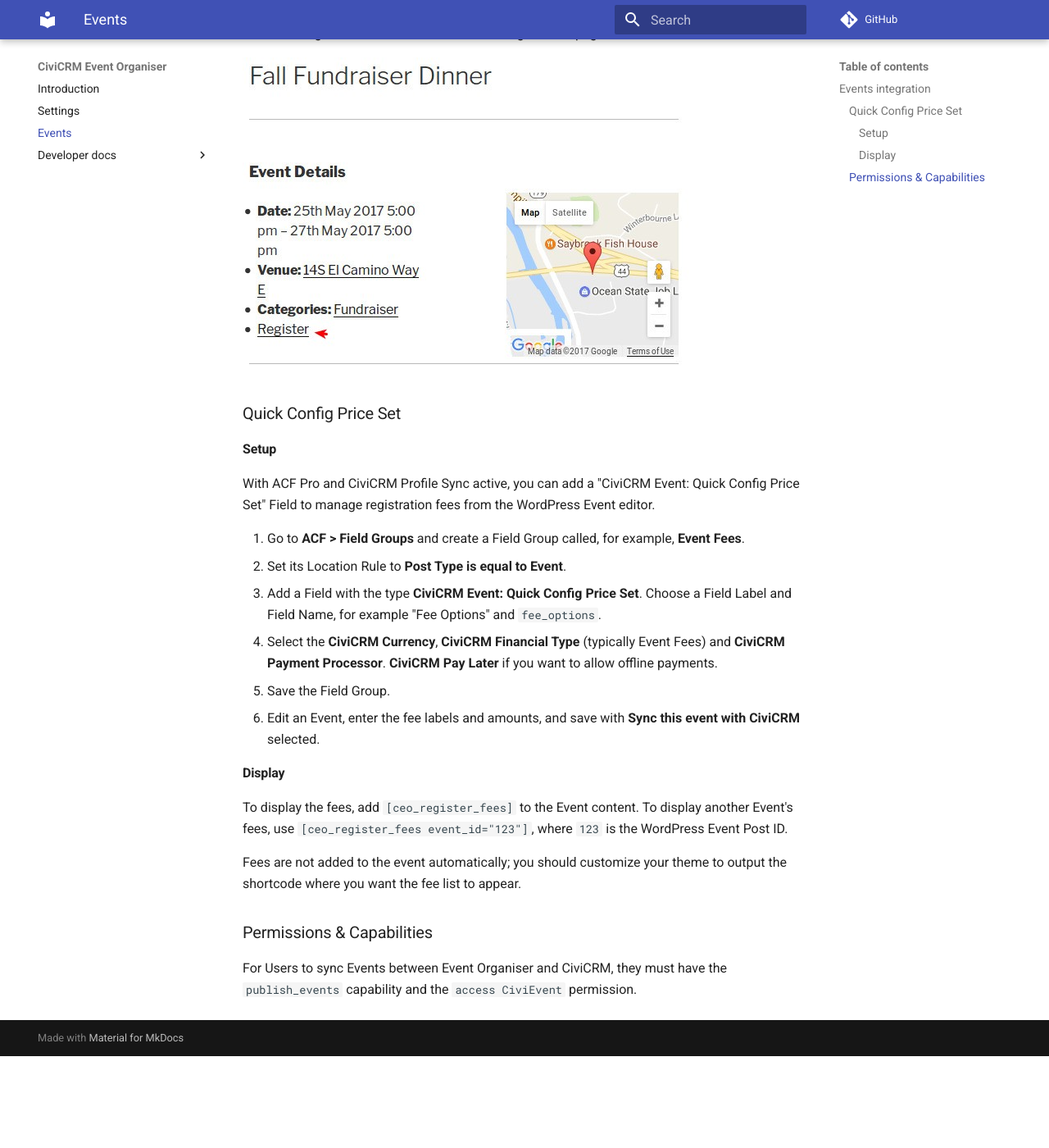
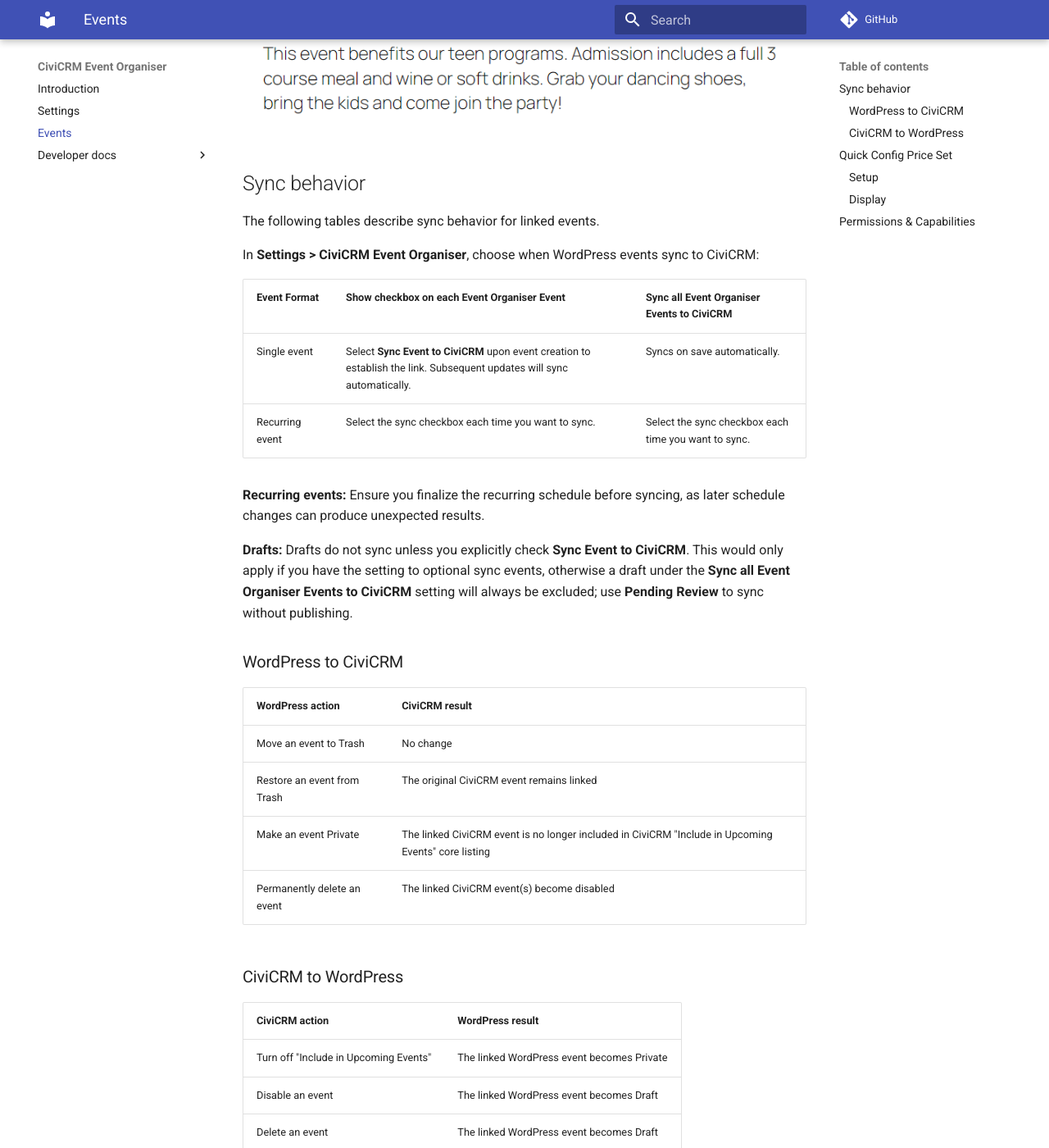
Before and after one commit to christianwach/civicrm-event-organiser, an MkDocs documentation site: the page built from docs/events.md, in a window 1280 px wide and 1400 px high, scrolled down 1881 px. Shown: the whole window at 82% size. Built offline with MkDocs 1.6.1 and Material for MkDocs 9.7.7, drawn with Linux system fonts in a browser that asks for light colours; comment, search, counter and statistics services are not loaded; old or Windows-style settings are respelled for this version of MkDocs; before the commit the page ends 3169 px from its top, so only the background shows below that; some of the changed text lies outside the part shown.

Commit message:
Docs: clarify event sync behavior and refresh settings screenshots

```diff
--- a/docs/events.md
+++ b/docs/events.md
@@ -1,22 +1,61 @@
-## Events integration
+# Events integration
 
-When adding a New Event in Event Organiser there are now some CiviCRM Settings that can be used if event will use CiviCRM integration for Registration.  When adding a New Event there are fewer settings visible.
+When adding a New Event in Event Organiser there are some CiviCRM Settings that can be used if an event will use CiviCRM integration for Registration. When adding a New Event there are fewer settings visible.
 
-![CiviCRM Event Organiser Event Specific Settings](./images/ceo-event-specific-settings.jpg)
+If you will also be enabling Registration, select the **Enable Online Registration** option and select the Profile, Participant Role, and fill out Confirmation Page and Email settings. The default [settings](./settings.md) will be used if nothing is changed.
 
-Once your event details are in place, if this event will also be in CiviCRM, it is required to Select an Event Category for the CiviCRM Sync option to be enabled and event published. Then click on the **Sync this event with CiviCRM** option for the event to be created in CiviCRM.
+![CiviCRM Event Organiser Event Specific Settings](./images/ceo-event-specific-settings.png)
 
-If you will also be enabling Registration, select the **Enable Online Registration** option and select the Profile and Participant Role. The default [settings](./settings.md) will be used if nothing is changed.
+Once your event details are in place, ensure you have the right Event Category selected. Then click on the **Sync Event to CiviCRM** option for the event to be created in CiviCRM.
 
-![CiviCRM Event Organiser Event Specific Settings for Syncing](./images/ceo-event-specific-settings-sync.jpg)
+![CiviCRM Event Organiser Sync](./images/ceo-event-sync.png)
 
 Once you've enabled registration when viewing an event on the website, there will be a Register link that brings visitors to the CiviCRM Event Registration page for that event.
 
-![CiviCRM Event Organiser Register Link](./images/ceo-event-register-link.jpg)
+![CiviCRM Event Organiser Register Link](./images/ceo-event-register-link.png)
 
-### Quick Config Price Set
+## Sync behavior
 
-#### Setup
+The following tables describe sync behavior for linked events.
+
+In **Settings > CiviCRM Event Organiser**, choose when WordPress events sync to CiviCRM:
+
+| Event Format | Show checkbox on each Event Organiser Event | Sync all Event Organiser Events to CiviCRM |
+| --- | --- | --- |
+| Single event | Select **Sync Event to CiviCRM** upon event creation to establish the link. Subsequent updates will sync automatically. | Syncs on save automatically. |
+| Recurring event | Select the sync checkbox each time you want to sync. | Select the sync checkbox each time you want to sync. |
+
+**Recurring events:** Ensure you finalize the recurring schedule before syncing, as later schedule changes can produce unexpected results.
+
+**Drafts:** Drafts do not sync unless you explicitly check **Sync Event to CiviCRM**. This would only apply if you have the setting to optional sync events, otherwise a draft under the **Sync all Event Organiser Events to CiviCRM** setting will always be excluded; use **Pending Review** to sync without publishing.
+
+### WordPress to CiviCRM
+
+| WordPress action | CiviCRM result |
+| --- | --- |
+| Move an event to Trash | No change |
+| Restore an event from Trash | The original CiviCRM event remains linked |
+| Make an event Private | The linked CiviCRM event is no longer included in CiviCRM "Include in Upcoming Events" core listing |
+| Permanently delete an event | The linked CiviCRM event(s) become disabled |
+
+### CiviCRM to WordPress
+
+| CiviCRM action | WordPress result |
+| --- | --- |
+| Turn off "Include in Upcoming Events" | The linked WordPress event becomes Private |
+| Disable an event | The linked WordPress event becomes Draft |
+| Delete an event | The linked WordPress event becomes Draft |
+
+**Recurring events:**
+
+* Each occurrence of a recurring WordPress event is linked to a separate CiviCRM event.
+* Deleting one linked CiviCRM event removes **only that link** but leaves the recurring WordPress event intact.
+* Permanently deleting the recurring WordPress event disables all its linked CiviCRM events.
+* Status and visibility changes otherwise follow the tables above.
+
+## Quick Config Price Set
+
+### Setup
 
 With ACF Pro and CiviCRM Profile Sync active, you can add a "CiviCRM Event: Quick Config Price Set" Field to manage registration fees from the WordPress Event editor.
 
@@ -27,12 +66,12 @@ With ACF Pro and CiviCRM Profile Sync active, you can add a "CiviCRM Event: Quic
 5. Save the Field Group.
 6. Edit an Event, enter the fee labels and amounts, and save with **Sync this event with CiviCRM** selected.
 
-#### Display
+### Display
 
 To display the fees, add `[ceo_register_fees]` to the Event content. To display another Event's fees, use `[ceo_register_fees event_id="123"]`, where `123` is the WordPress Event Post ID.
 
 Fees are not added to the event automatically; you should customize your theme to output the shortcode where you want the fee list to appear.
 
-### Permissions & Capabilities
+## Permissions & Capabilities
 
 For Users to sync Events between Event Organiser and CiviCRM, they must have the `publish_events` capability and the `access CiviEvent` permission.
```
Also changed, not shown: README.md (+1 -0 lines), docs/settings.md (+28 -6 lines), docs/images/ceo-event-register-link.jpg (deleted), docs/images/ceo-event-register-link.png (added), docs/images/ceo-event-specific-settings-sync.jpg (deleted), docs/images/ceo-event-specific-settings.jpg (deleted), docs/images/ceo-event-specific-settings.png (added), docs/images/ceo-event-sync.png (added), docs/images/ceo-general-settings.jpg (deleted), docs/images/ceo-general-settings.png (added), docs/images/event-categories-radio.jpg (deleted), docs/images/event-categories-radio.png (added), docs/images/radio-buttons-taxonomies-settings.jpg (deleted), docs/images/radio-buttons-taxonomies-settings.png (added).
